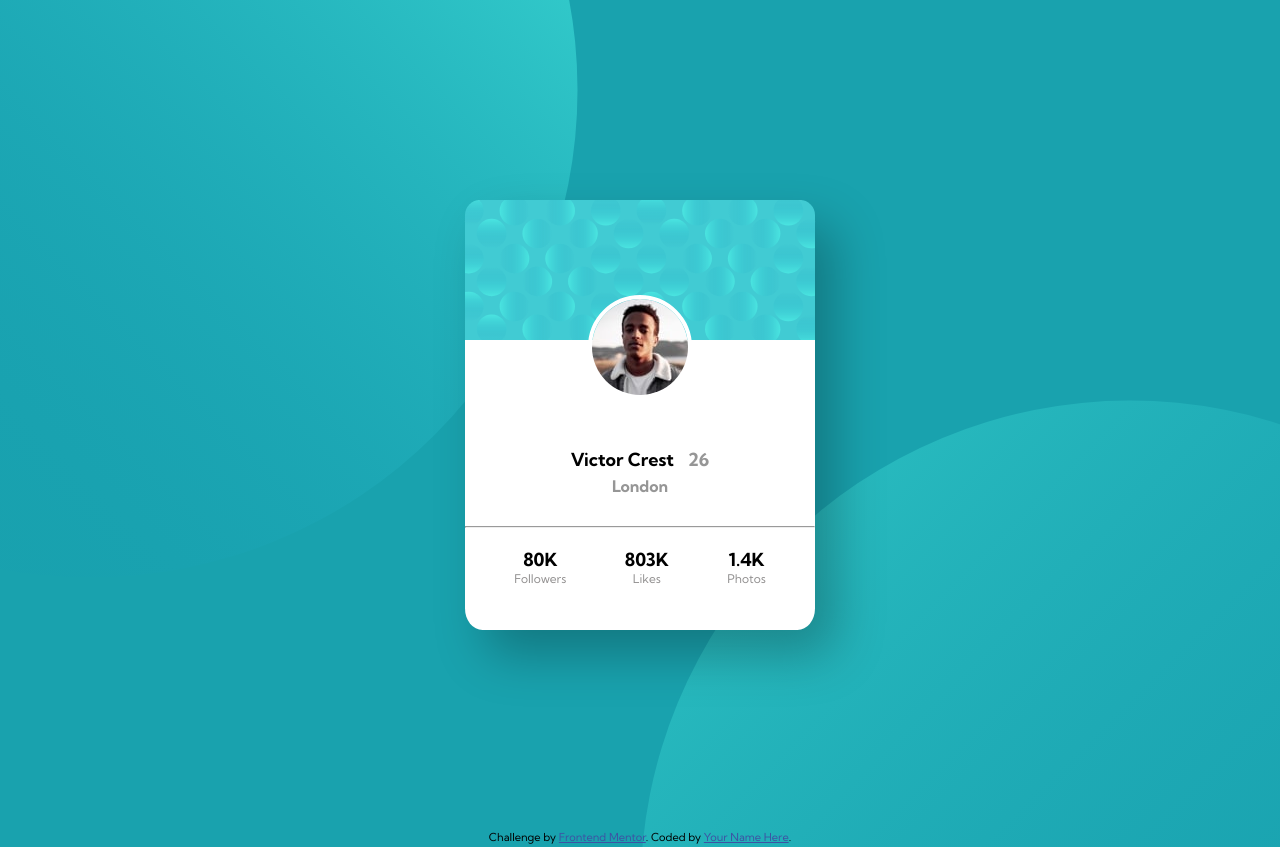
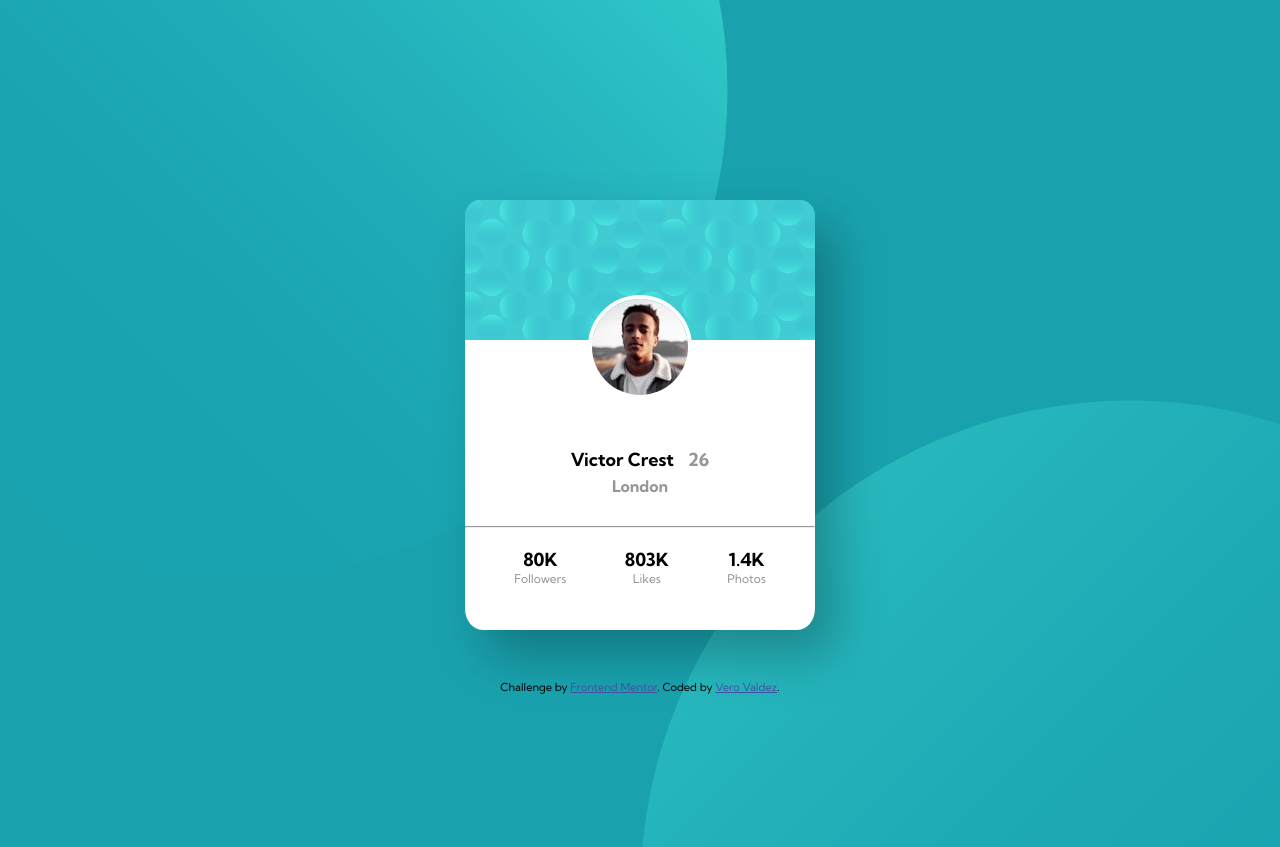
Before and after one commit to veronicajujuy/profile-card-component, a plain HTML site: page index.html in a window 1280 px wide. Shown: the top 847 px of the page. Drawn offline with Linux system fonts and the light colour scheme.

Commit message:
finished solution

```diff
--- a/css/style.css
+++ b/css/style.css
@@ -26,7 +26,7 @@ footer {
     background-repeat: no-repeat;
     position: absolute;
     top: -400px;
-    left: -400px;
+    left: -250px;
     width: 978px;
     height: 978px;
     z-index: -1;
@@ -38,7 +38,7 @@ footer {
     border-radius: 5%;
     width: 350px;
     height: 430px;
-    margin: 200px auto;
+    margin: 200px auto 50px auto;
     box-shadow: 20px 25px 50px rgba(0, 0, 0, 0.258);
 }
 
@@ -112,6 +112,7 @@ footer {
         height: 430px;
         margin: auto;
         margin-top: 30%;
+        margin-bottom: 50px;
     }
 
 
--- a/index.html
+++ b/index.html
@@ -25,7 +25,6 @@
     <!-- Feel free to remove these styles or customise in your own stylesheet 👍 -->
     <style>
       .attribution {
-        margin-top: 100px;
         font-size: 11px;
         text-align: center;
       }
@@ -64,7 +63,7 @@
         Challenge by
         <a href="https://www.frontendmentor.io?ref=challenge" target="_blank"
           >Frontend Mentor</a
-        >. Coded by <a href="#">Your Name Here</a>.
+        >. Coded by <a href="#">Vero Valdez</a>.
       </div>
 
     <footer>
```
Also changed, not shown: images/Captura-laptop.PNG (added), images/captura-mobile.PNG (added), 1 other file.
